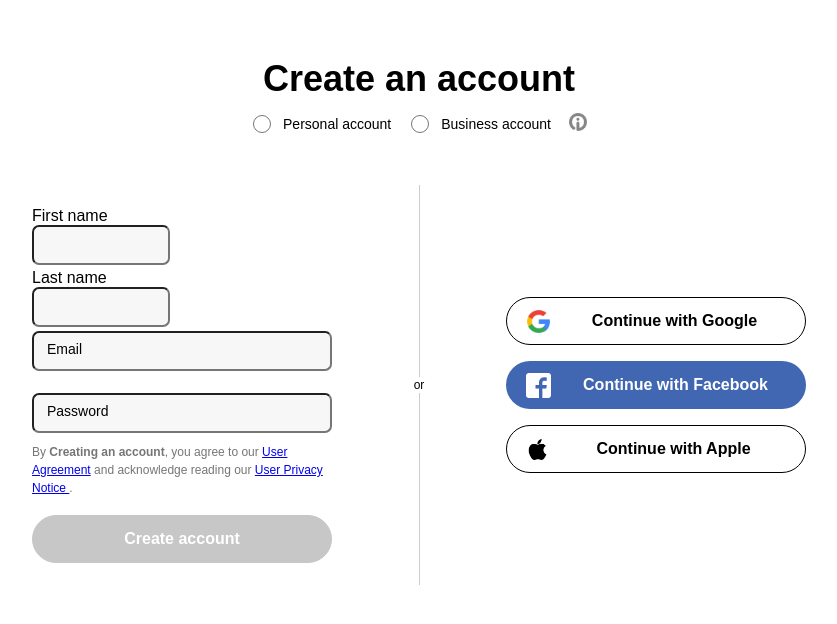
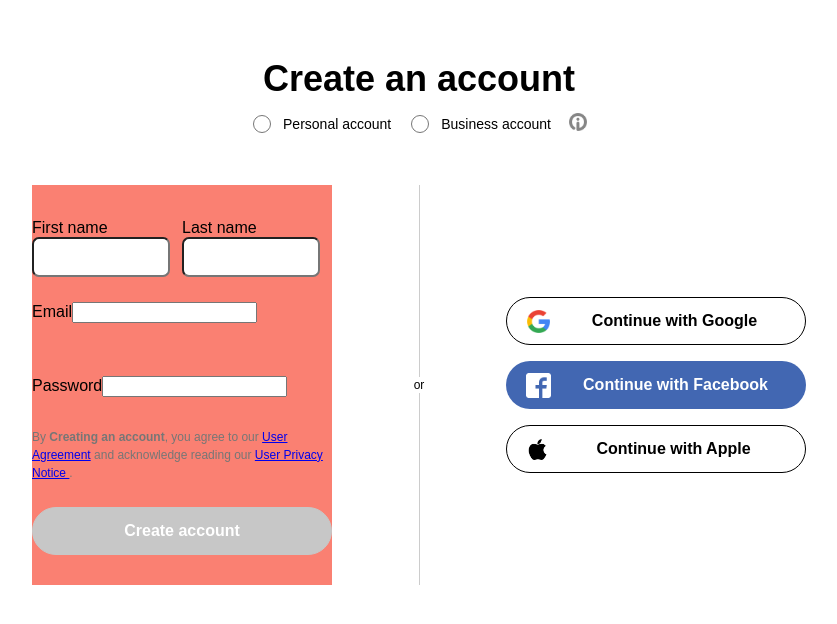
Before and after one commit to cybodt/login-form-ebay, a React (Vite) app: page /signuppersonal in a window 1280 px wide. Shown: the top 624 px of the page, without its empty margins (221-1058 px from the left). Built offline with nearby package versions, Linux system fonts and the light colour scheme; a web font is replaced by a local one.

Commit message:
share code on github

```diff
--- /dev/null
+++ b/src/components/PersonalFormInput.css
@@ -0,0 +1,18 @@
+.sign-up-personal__first-name,
+.sign-up-personal__first-name>input,
+.sign-up-personal__last-name,
+.sign-up-personal__last-name>input {
+  width: 138px;
+  height: 40px;
+  box-sizing: border-box;
+  border-radius: 7px;
+  outline: none;
+}
+
+
+.sign-up-personal__email,
+.sign-up-personal__password,
+.sign-up-personal__agreement-and-notice,
+.sign-up-personal__create-account-button {
+  grid-column: 1 / span 2;
+}
--- a/src/components/PersonalFormInput.jsx
+++ b/src/components/PersonalFormInput.jsx
@@ -1,4 +1,5 @@
 import React from 'react';
+import './PersonalFormInput.css';
 
 function PersonalFormInput(props) {
   const {
--- a/src/components/SignUpPersonal.css
+++ b/src/components/SignUpPersonal.css
@@ -9,28 +9,33 @@
 .sign-up-personal__form {
   width: 300px;
   height: 100%;
-  display: flex;
-  flex-direction: column;
-  justify-content: space-evenly;
+  display: grid;
+  grid-template-columns: 1fr 1fr;
+  grid-template-rows: repeat(3, 40px) auto 48px;
+  /* flex-direction: column; */
+  align-items: center;
+  /* justify-content: center; */
+  align-content: space-evenly;
+  background-color: salmon;
 }
 
-.sign-up-personal__first-and-last-name {
+/* .sign-up-personal__first-and-last-name {
   position: relative;
   width: 100%;
   display: flex;
   justify-content: space-between;
-}
+} */
 
-.sign-up-personal__first-and-last-name label {
+/* .sign-up-personal__first-and-last-name label {
   position: absolute;
   top: 11px;
   padding-left: 15px;
   transition: .5s;
   pointer-events: none;
   font-size: .875rem;
-}
+} */
 
-.sign-up-personal__first-name,
+/* .sign-up-personal__first-name,
 .sign-up-personal__first-name>input,
 .sign-up-personal__last-name,
 .sign-up-personal__last-name>input {
@@ -39,34 +44,34 @@
   box-sizing: border-box;
   border-radius: 7px;
   outline: none;
-}
+} */
 
-.sign-up-personal__first-and-last-name-errors {
+/* .sign-up-personal__first-and-last-name-errors {
   width: 100%;
   height: 31px;
   display: flex;
   margin-top: -28px;
   margin-bottom: -28px;
-}
+} */
 
-.sign-up-personal__first-name-error,
+/* .sign-up-personal__first-name-error,
 .sign-up-personal__last-name-error {
   height: 100%;
   width: 138px;
   font-size: 12px;
   font-family: 'Market-Sans', 'Market-Sans2', Arial, Helvetica, sans-serif;
   color: #c9002c;
-}
+} */
 
-.sign-up-personal__first-name-error {
+/* .sign-up-personal__first-name-error {
   margin-right: auto;
-}
+} */
 
-.sign-up-personal__last-name-error {
+/* .sign-up-personal__last-name-error {
   margin-left: auto;
-}
+} */
 
-.sign-up-personal__email,
+/* .sign-up-personal__email,
 .sign-up-personal__email>input,
 .sign-up-personal__password,
 .sign-up-personal__password>input {
@@ -75,28 +80,28 @@
   box-sizing: border-box;
   border-radius: 7px;
   outline: none;
-}
+} */
 
-.sign-up-personal__email,
+/* .sign-up-personal__email,
 .sign-up-personal__password {
   position: relative;
-}
+} */
 
-.sign-up-personal__email>label,
+/* .sign-up-personal__email>label,
 .sign-up-personal__password>label {
   position: absolute;
   top: 10px;
   left: 15px;
   font-size: .875rem;
-}
+} */
 
-.sign-up-personal__password-unhide {
+/* .sign-up-personal__password-unhide {
   position: absolute;
   top: 10px;
   right: 12px;
-}
+} */
 
-.sign-up-personal__email-error,
+/* .sign-up-personal__email-error,
 .sign-up-personal__password-error {
   width: 100%;
   height: 31px;
@@ -105,13 +110,13 @@
   font-size: 12px;
   font-family: 'Market-Sans', 'Market-Sans2', Arial, Helvetica, sans-serif;
   color: #c9002c;
-}
+} */
 
-.sign-up-personal__email-error{
+/* .sign-up-personal__email-error{
   margin-bottom: -44px;
-}
+} */
 
-.sign-up-personal__input-first-name,
+/* .sign-up-personal__input-first-name,
 .sign-up-personal__input-last-name,
 .sign-up-personal__input-email,
 .sign-up-personal__input-password {
@@ -120,7 +125,7 @@
   background-color: #f7f7f7;
   color: black;
   font-size: 1rem;
-}
+} */
 
 .sign-up-personal__agreement-and-notice {
   margin: -20px 0 -20px;
```
